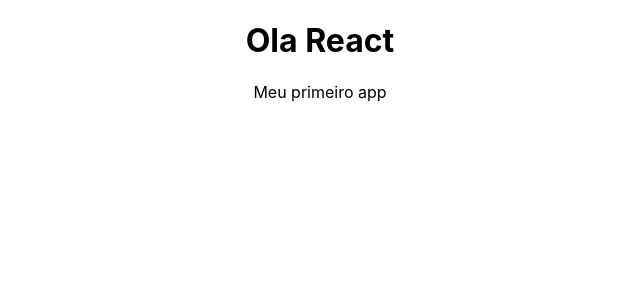
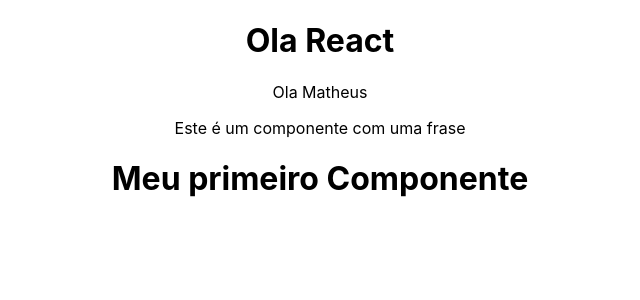
Before and after one commit to joaonascimentooo/Coins, a React (Create React App) app: page / in a window 1280 px wide. Shown: the top 300 px of the page, without its empty margins (320-960 px from the left). Built offline with nearby package versions, Linux system fonts and the light colour scheme.

Commit message:
Meu Primeiro Componente

```diff
--- a/public/index.html
+++ b/public/index.html
@@ -24,7 +24,7 @@
       work correctly both with client-side routing and a non-root public URL.
       Learn how to configure a non-root public URL by running `npm run build`.
     -->
-    <title>React App</title>
+    <title>Meu Projeto</title>
   </head>
   <body>
     <noscript>You need to enable JavaScript to run this app.</noscript>
--- a/src/App.js
+++ b/src/App.js
@@ -1,11 +1,14 @@
-import logo from './logo.svg';
 import './App.css';
+import HelloWorld from './components/HelloWorld';
 
 function App() {
+
+  const name = "Matheus"
   return (
     <div className="App">
       <h1>Ola React</h1>
-      <p>Meu primeiro app</p>
+      <p>Ola {name}</p>
+      <HelloWorld />
     </div>
   );
 }
--- /dev/null
+++ b/src/components/Frase.js
@@ -0,0 +1,10 @@
+function Frase(){
+    return(
+        <div>
+            <p>Este é um componente com uma frase</p>
+        </div>
+    )
+
+}
+
+export default Frase
--- /dev/null
+++ b/src/components/HelloWorld.js
@@ -0,0 +1,11 @@
+import Frase from "./Frase"
+
+function HelloWorld(){
+    return (
+        <div>
+            <Frase/>
+            <h1>Meu primeiro Componente</h1>
+        </div>
+    )
+}
+export default HelloWorld
```
